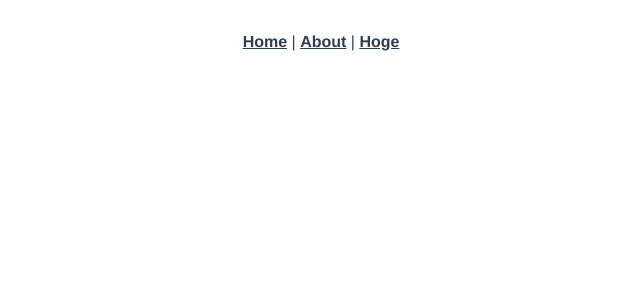
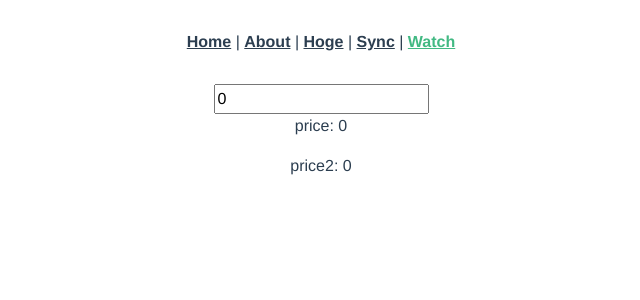
Before and after one commit to mogi86/study-vue3, a Vue app: page /watch in a window 1280 px wide. Before the commit this address had no page. Shown: the top 300 px of the page, without its empty margins (319-959 px from the left). Built offline with nearby package versions, Linux system fonts and the light colour scheme; the HTML template or start-up script is replaced by a standard one.

Commit message:
add sample code for

```diff
--- a/src/App.vue
+++ b/src/App.vue
@@ -2,7 +2,9 @@
   <nav>
     <router-link to="/">Home</router-link> |
     <router-link to="/about">About</router-link> |
-    <router-link to="/hoge">Hoge</router-link>
+    <router-link to="/hoge">Hoge</router-link> |
+    <router-link to="/sync">Sync</router-link> |
+    <router-link to="/watch">Watch</router-link>
   </nav>
   <router-view/>
 </template>
--- a/src/router/index.js
+++ b/src/router/index.js
@@ -21,6 +21,11 @@ const routes = [
         path: '/sync',
         name: 'sync',
         component: () => import('../views/SyncView')
+    },
+    {
+        path: '/watch',
+        name: 'watch',
+        component: () => import('../views/WatchView')
     }
 ]
 
--- /dev/null
+++ b/src/views/WatchView.vue
@@ -0,0 +1,36 @@
+<template>
+  <form>
+    <input type="text" v-model="textValue">
+  </form>
+  <p>price: {{ price }}</p>
+  <p>price2: {{ price2 }}</p>
+</template>
+
+<script>
+import {ref, watch} from "vue"
+
+export default {
+  name: "WatchView",
+  setup() {
+    const textValue = ref(0)
+    let price = ref(0)
+    let price2 = 0
+
+    watch(textValue, (newValue) => {
+      console.log("newValue: ", newValue)
+      price.value = newValue * 1.10
+      price2 = newValue * 1.10 // It is not changed because don't use `ref()`
+    })
+
+    return {
+      textValue,
+      price,
+      price2
+    }
+  }
+}
+</script>
+
+<style scoped>
+
+</style>
```
